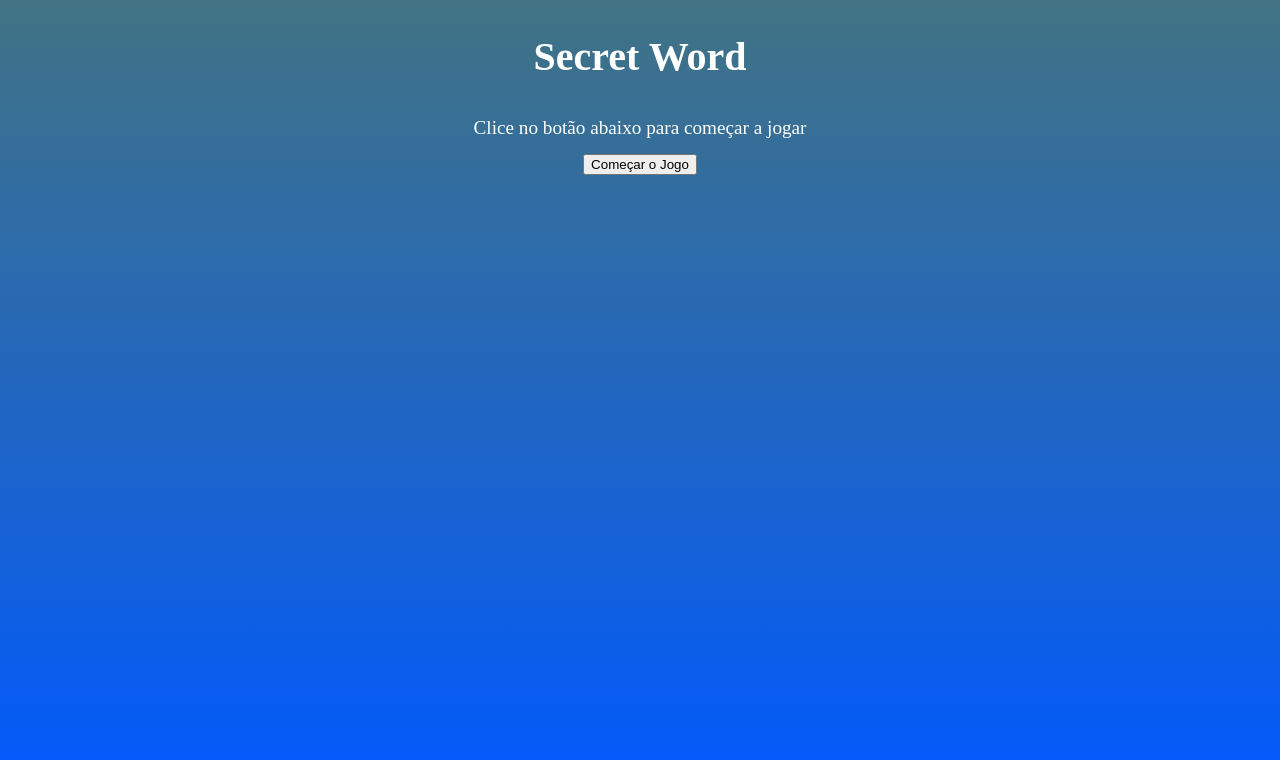
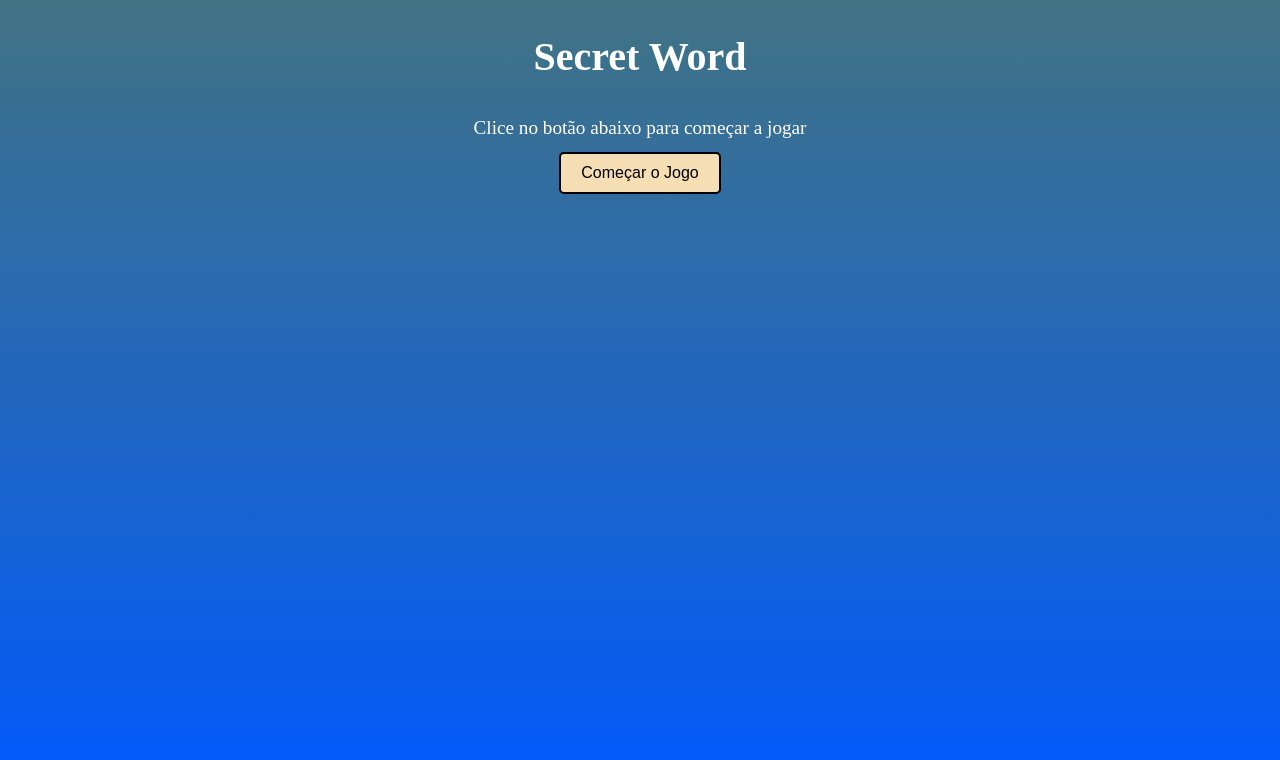
Before and after one commit to joao-vittorr/estudo-react-native, a React (Vite) app in the folder 6_secret_word/secret_word/: page / in a window 1280 px wide. Shown: the top 760 px of the page. Built offline with nearby package versions, Linux system fonts and the light colour scheme.

Commit message:
Padronizando botão do jogo

```diff
--- a/6_secret_word/secret_word/src/index.css
+++ b/6_secret_word/secret_word/src/index.css
@@ -15,3 +15,20 @@ body {
   background: linear-gradient(180deg, #417383 0%, #0059ff 100%);
   color: white;
 }
+
+button {
+  cursor: pointer;
+  background-color: wheat;
+  color: black;
+  border: none;
+  padding: 10px 20px;
+  font-size: 1rem;
+  border-radius: 5px;
+  border: 2px solid #000;
+  transition: background-color 0.3s ease, transform 0.2s ease;
+}
+
+button:hover {
+  background-color: #f0c040;
+  transform: scale(1.05);
+}
```
